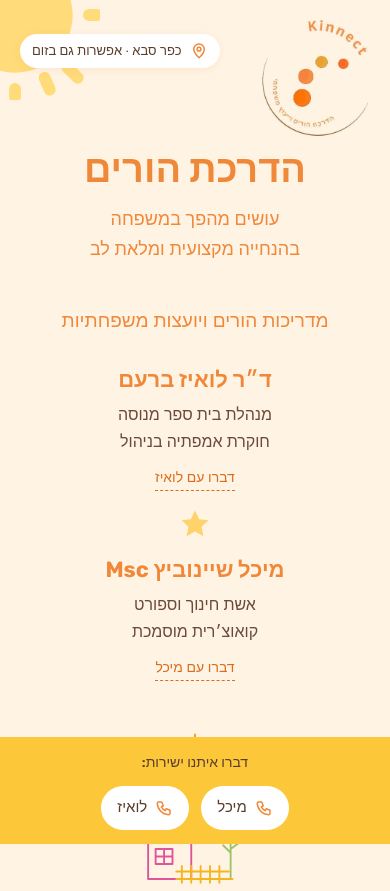
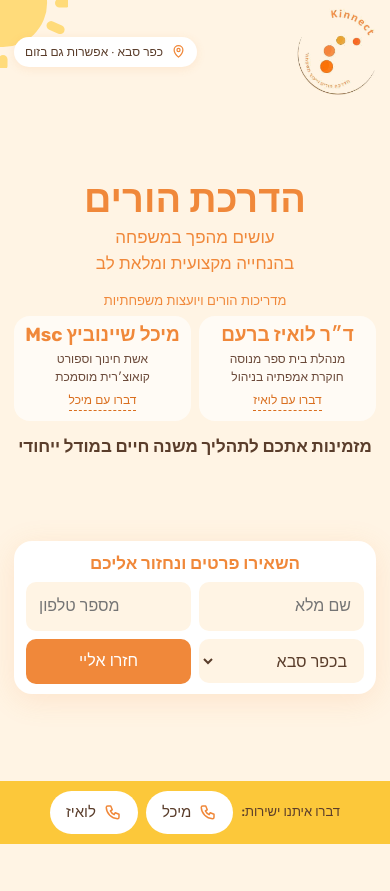
Before and after one commit to RomBardugo/kinnect, a plain HTML site: page index.html in a window 390 px wide. Shown: the top 891 px of the page. After the commit the page ends 844 px from the top, so only its background shows below. Drawn offline with Linux system fonts and the light colour scheme.

Commit message:
Fit the whole page in one phone screen
Co-Authored-By: Claude Opus 5.5 <noreply@anthropic.com>

```diff
--- a/index.html
+++ b/index.html
@@ -96,16 +96,48 @@ dialog p{margin:4px 0 18px;font-size:15px}
 .choice.wa{background:var(--wa);color:#fff}
 .close{position:absolute;top:10px;left:12px;background:none;border:0;font-size:26px;line-height:1;color:var(--muted);cursor:pointer;padding:6px}
 
+/* Phone: the whole page fits in one screen, no scrolling */
 @media (max-width:640px){
-  .logo{width:110px}
-  .chip{font-size:13px;padding:6px 12px;margin-top:16px}
-  .sun{width:170px;height:170px;top:-70px;left:-70px}
-  .people{grid-template-columns:1fr;gap:4px}
-  .star{margin:0 auto;width:34px;height:34px}
-  .goals{grid-template-columns:1fr;max-width:300px}
-  .goals li{display:flex;align-items:center;gap:10px;text-align:right;padding:12px 16px}
-  .goals svg{margin:0}
-  .bar-label{width:100%;text-align:center;font-size:14px}
+  body{min-height:100vh;min-height:100svh;display:flex;flex-direction:column}
+  .page{flex:1;display:flex;flex-direction:column}
+  .wrap{flex:1;display:flex;flex-direction:column;width:100%;padding:0 14px}
+  main{flex:1;display:flex;flex-direction:column;justify-content:space-evenly;gap:6px;padding:4px 0 10px}
+  header{padding-top:8px;align-items:center}
+  .logo{width:clamp(62px,9.5svh,90px)}
+  .chip{font-size:12px;padding:5px 11px;margin-top:0}
+  .chip svg{width:15px;height:15px}
+  .sun{width:130px;height:130px;top:-62px;left:-62px}
+
+  .hero{padding:0}
+  .hero h1{font-size:clamp(28px,5svh,38px)}
+  .tagline{font-size:clamp(14px,2.2svh,17px);margin-top:2px;line-height:1.5}
+  .team{margin-top:clamp(6px,1.6svh,16px)}
+  .team-title{font-size:13px;margin-bottom:4px}
+  .people{grid-template-columns:1fr 1fr;gap:8px}
+  .star{display:none}
+  .person{background:rgba(255,255,255,.65);padding:8px 6px;border-radius:16px}
+  .person .name{font-size:clamp(15px,2.4svh,19px)}
+  .person .role{font-size:12px;margin-top:3px;line-height:1.5}
+  .person .cta{font-size:12px;margin-top:4px}
+
+  .doodle,.goals,.place,.credit,.invite p,.lead p.sub{display:none}
+  .invite{margin-top:clamp(6px,1.6svh,16px)}
+  .invite h2{font-size:clamp(14px,2.2svh,17px);line-height:1.45}
+
+  .lead{margin:0;padding:12px 12px 10px;border-radius:18px;max-width:none}
+  .lead h2{font-size:17px;margin-bottom:8px}
+  .lead form{display:grid;grid-template-columns:1fr 1fr;gap:8px}
+  .lead label{position:absolute;width:1px;height:1px;overflow:hidden;clip-path:inset(50%)}
+  .lead input,.lead select{padding:9px 11px;font-size:16px;border-radius:10px}
+  .err{font-size:11px;margin-top:1px}
+  .err:empty{display:none}
+  .lead .btn{margin-top:0;font-size:16px;padding:9px;border-radius:10px}
+  .form-msg{grid-column:1/-1;margin-top:0;font-size:13px}
+  .form-msg:empty{display:none}
+
+  footer.bar{position:static;margin-top:0;padding:10px 12px calc(10px + env(safe-area-inset-bottom))}
+  .bar-inner{flex-wrap:nowrap;gap:8px}
+  .bar-label{font-size:13px;white-space:nowrap}
   .contact-btn{padding:9px 16px;font-size:15px}
 }
 @media (prefers-reduced-motion:reduce){*{transition:none!important;scroll-behavior:auto!important}}
@@ -176,18 +208,24 @@ dialog p{margin:4px 0 18px;font-size:15px}
       <p class="sub">שיחת היכרות ראשונה, בלי התחייבות</p>
       <form id="leadForm" novalidate>
         <input type="text" name="_honey" class="hp" tabindex="-1" autocomplete="off" aria-hidden="true">
+        <div class="field">
           <label for="fname">שם מלא</label>
-        <input id="fname" name="שם" type="text" autocomplete="name" placeholder="ישראל ישראלי" required>
+          <input id="fname" name="שם" type="text" autocomplete="name" placeholder="שם מלא" required>
           <div class="err" id="fname-err"></div>
+        </div>
+        <div class="field">
           <label for="fphone">טלפון</label>
-        <input id="fphone" name="טלפון" type="tel" inputmode="tel" autocomplete="tel" placeholder="050-0000000" required>
+          <input id="fphone" name="טלפון" type="tel" inputmode="tel" autocomplete="tel" placeholder="מספר טלפון" required>
           <div class="err" id="fphone-err"></div>
+        </div>
+        <div class="field">
           <label for="fpref">איך נוח לכם להיפגש?</label>
           <select id="fpref" name="סוג מפגש">
-          <option>פגישה בכפר סבא</option>
-          <option>מפגש בזום</option>
+            <option>בכפר סבא</option>
+            <option>בזום</option>
             <option>עוד לא בטוח/ה</option>
           </select>
+        </div>
         <button class="btn" type="submit" id="submitBtn">חזרו אליי</button>
         <div class="form-msg" id="formMsg" role="status" aria-live="polite"></div>
       </form>
```
Lines whose indentation alone changed are shown as unchanged.
